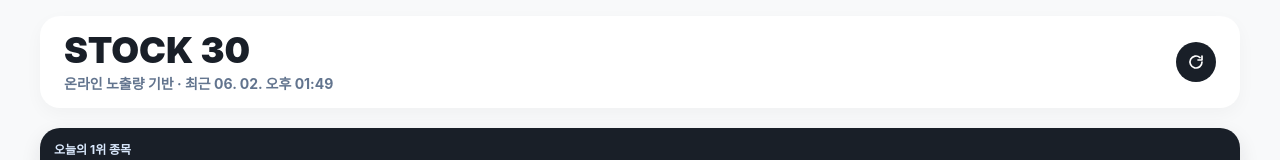
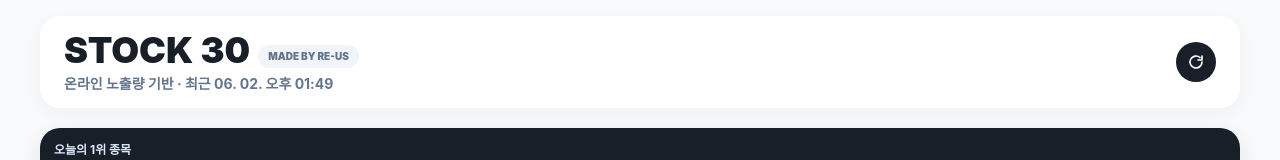
Before and after one commit to re-us/stock-30, a Next.js app: page / in a window 1280 px wide. Shown: the top 160 px of the page. Built offline with nearby package versions, Linux system fonts and the light colour scheme; no server answers.

Commit message:
Add re-us header credit

```diff
--- a/src/components/Header.tsx
+++ b/src/components/Header.tsx
@@ -9,7 +9,10 @@ export function Header({ onRefresh, isRefreshing, updatedAt }: HeaderProps) {
     <header className="rounded-[20px] bg-white px-4 py-3 shadow-[0_6px_18px_rgba(15,23,42,0.035)] sm:px-6 sm:py-4">
       <div className="flex items-center justify-between gap-3">
         <div className="min-w-0">
-          <h1 className="text-[22px] font-black leading-none tracking-normal text-[#191f28] sm:text-4xl">STOCK 30</h1>
+          <div className="flex flex-wrap items-end gap-x-2 gap-y-1">
+            <h1 className="text-[22px] font-black leading-none tracking-normal text-[#191f28] sm:text-4xl">STOCK 30</h1>
+            <span className="rounded-full bg-slate-100 px-2.5 py-1 text-[10px] font-black uppercase tracking-normal text-slate-500">made by re-us</span>
+          </div>
           <p className="mt-2 text-xs font-bold leading-4 text-slate-500 sm:text-sm">온라인 노출량 기반 · 최근 {formatKoreanTime(updatedAt)}</p>
         </div>
         <button
```
